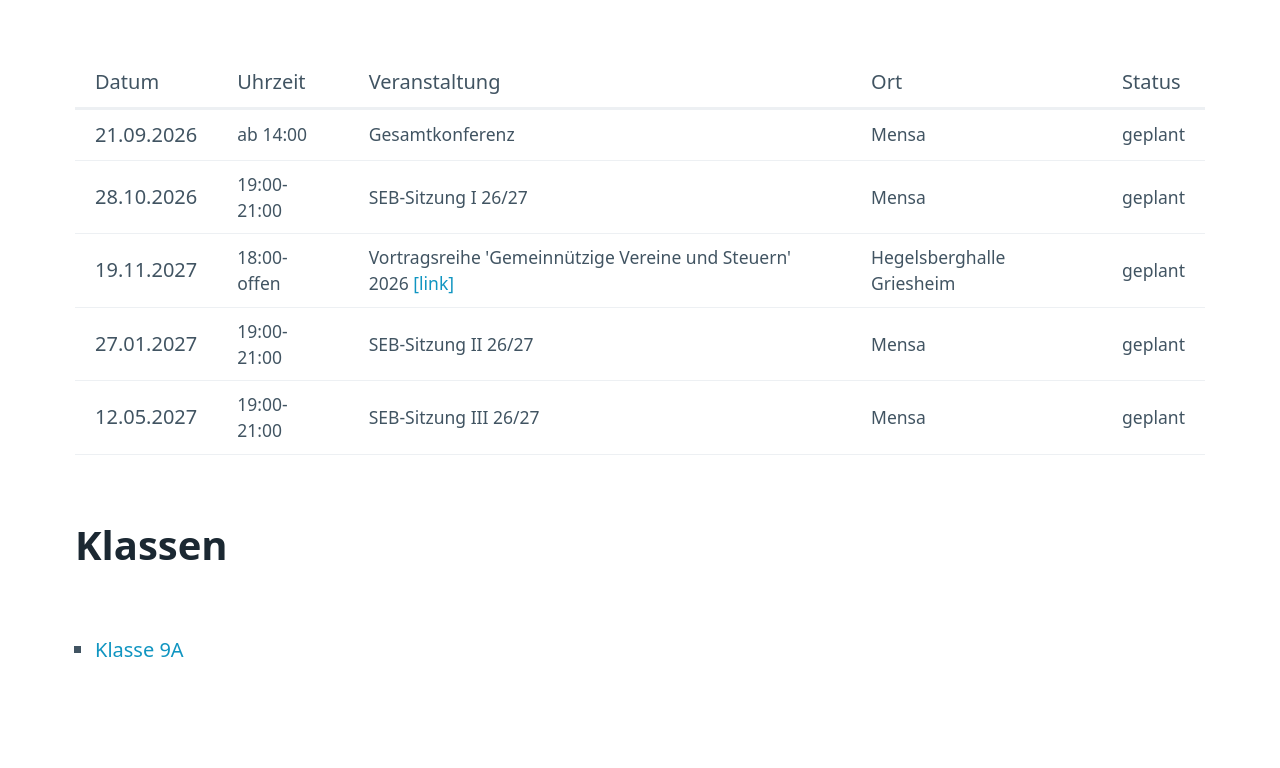
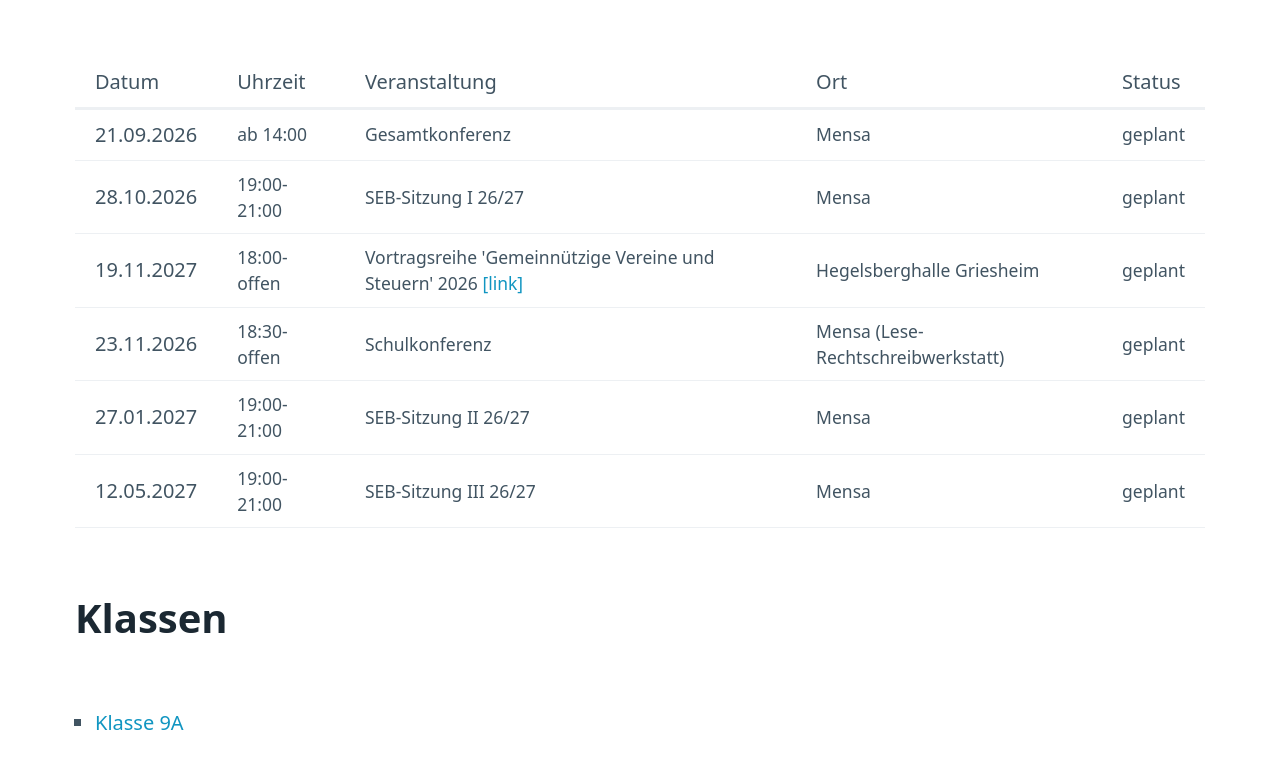
Before and after one commit to bas-v2/web, a plain HTML site: page index.html in a window 1280 px wide. Shown: the part 821-1589 px from the top of the page. Drawn offline with nearby package versions, Linux system fonts and the light colour scheme.

Commit message:
added termin schulkonferenz

```diff
--- a/index.html
+++ b/index.html
@@ -244,6 +244,13 @@
             <td>geplant</td>
           </tr>
           <tr>
+            <th scope="row">23.11.2026</th>
+            <td>18:30-offen</td>
+            <td>Schulkonferenz</td>
+            <td>Mensa (Lese-Rechtschreibwerkstatt)</td>
+            <td>geplant</td>
+          </tr>
+          <tr>
             <th scope="row">27.01.2027</th>
             <td>19:00-21:00</td>
             <td>SEB-Sitzung II 26/27</td>
```
